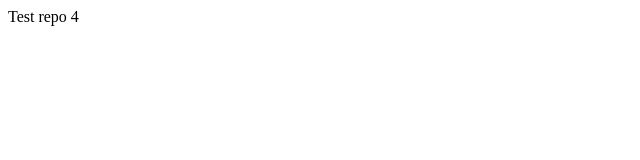
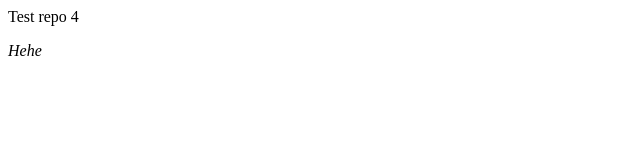
Before and after one commit to Sarthak9711/test-repo4, a plain HTML site: page index.html in a window 1280 px wide. Shown: the full height of the page, 0-640 px from the left. Drawn offline with Linux system fonts and the light colour scheme.

Commit message:
In HTML
added i tag

```diff
--- a/index.html
+++ b/index.html
@@ -1 +1,3 @@
 <p>Test repo 4</p>
+
+<i>Hehe</i>
```
